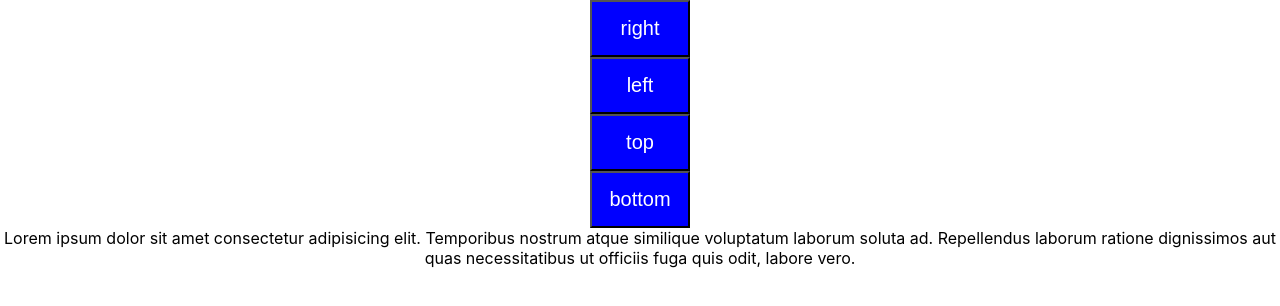
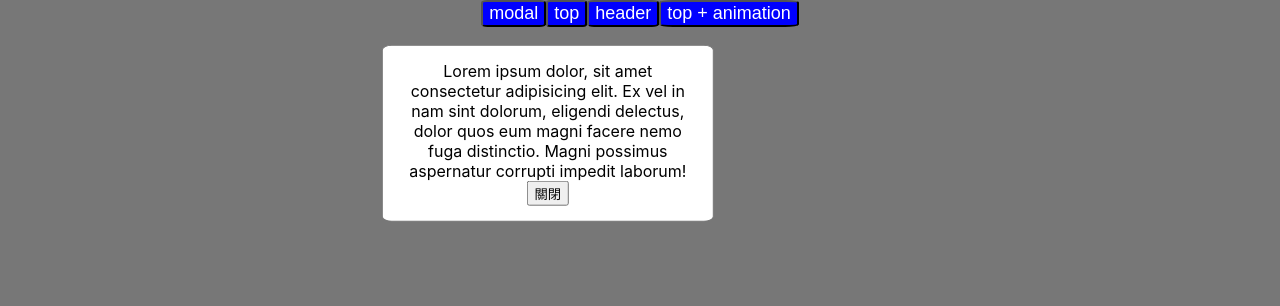
Before and after one commit to sasie59/react-homework, a React (Create React App) app: page / in a window 1280 px wide. Both pictures are taken after a click on the button "top". Shown: the top 306 px of the page. Built offline with nearby package versions, Linux system fonts and the light colour scheme.

Commit message:
動畫秒數設定有誤

```diff
--- a/src/App.js
+++ b/src/App.js
@@ -1,7 +1,7 @@
 import React from 'react';
 // import add from './add';
 import './App.css';
-import Homework from './Tooltip';
+import Homework from './Modal';
 
 function App() {
   return (
--- a/src/Carousel.css
+++ b/src/Carousel.css
@@ -0,0 +1,5 @@
+.carousel {
+  width: 500px;
+  height: 250px;
+  background-color: lightgray;
+}
--- a/src/Modal.css
+++ b/src/Modal.css
@@ -1,3 +1,16 @@
+body {
+  text-align: center;
+}
+
+.white {
+  background-color: #fff;
+}
+
+.gray {
+  height: 100vh;
+  background-color: #777;
+}
+
 .button {
   font-size: 18px;
   background-color: blue;
@@ -6,12 +19,37 @@
 }
 
 .modal-content {
+  position: absolute;
   background-color: #fff;
   margin: auto;
-  padding: 20px;
+  padding: 15px;
   border: 1px solid #777;
-  width: 50%;
+  border-radius: 3%;
+  width: 300px;
+  top: 45%;
+  left: 37%;
 }
-body {
-  background-color: #777;
+
+.modal-top {
+  position: absolute;
+  background-color: #fff;
+  margin: auto;
+  padding: 15px;
+  border: 1px solid #777;
+  border-radius: 3%;
+  width: 300px;
+  top: 3%;
+  left: 37%;
 }
+
+.modal-animation {
+  position: absolute;
+  background-color: #fff;
+  margin: auto;
+  padding: 15px;
+  border: 1px solid #777;
+  border-radius: 3%;
+  width: 300px;
+  transition: .5s;
+  transform: translate(115%, 10%);
+}
--- a/src/Modal.js
+++ b/src/Modal.js
@@ -11,7 +11,6 @@ export default class Modal extends Component {
   }
 
   handleClick = () => {
-    // modal跟alert的差別?
     this.setState({
       isShow: !this.state.isShow
     })
@@ -22,9 +21,9 @@ export default class Modal extends Component {
       return <button onClick={this.handleClick} className='button' key={index}>{item}</button>
     })
     return (
-      <div>
+      <div className={this.state.isShow ?'gray':'white'}>
         {buttonArr}
-        {this.state.isShow && <div className='modal-content'>
+        {this.state.isShow && <div className='modal-animation'>
           <ModalCpm>Lorem ipsum dolor, sit amet consectetur adipisicing elit. Ex vel in nam sint dolorum, eligendi delectus, dolor quos eum magni facere nemo fuga distinctio. Magni possimus aspernatur corrupti impedit laborum!</ModalCpm>
         </div>}
       </div>
--- a/src/ModalCpm.js
+++ b/src/ModalCpm.js
@@ -4,7 +4,8 @@ import  './Modal.css';
 export default function Modal1(props) {
   return (
     <div>
-      {props.children}
+      {props.children}<br/>
+      <button>關閉</button>
     </div>
   )
 }
```
Also changed, not shown: src/Carousel.js (+6 -1 lines), src/CarouselCpm.js (+4 -3 lines).
